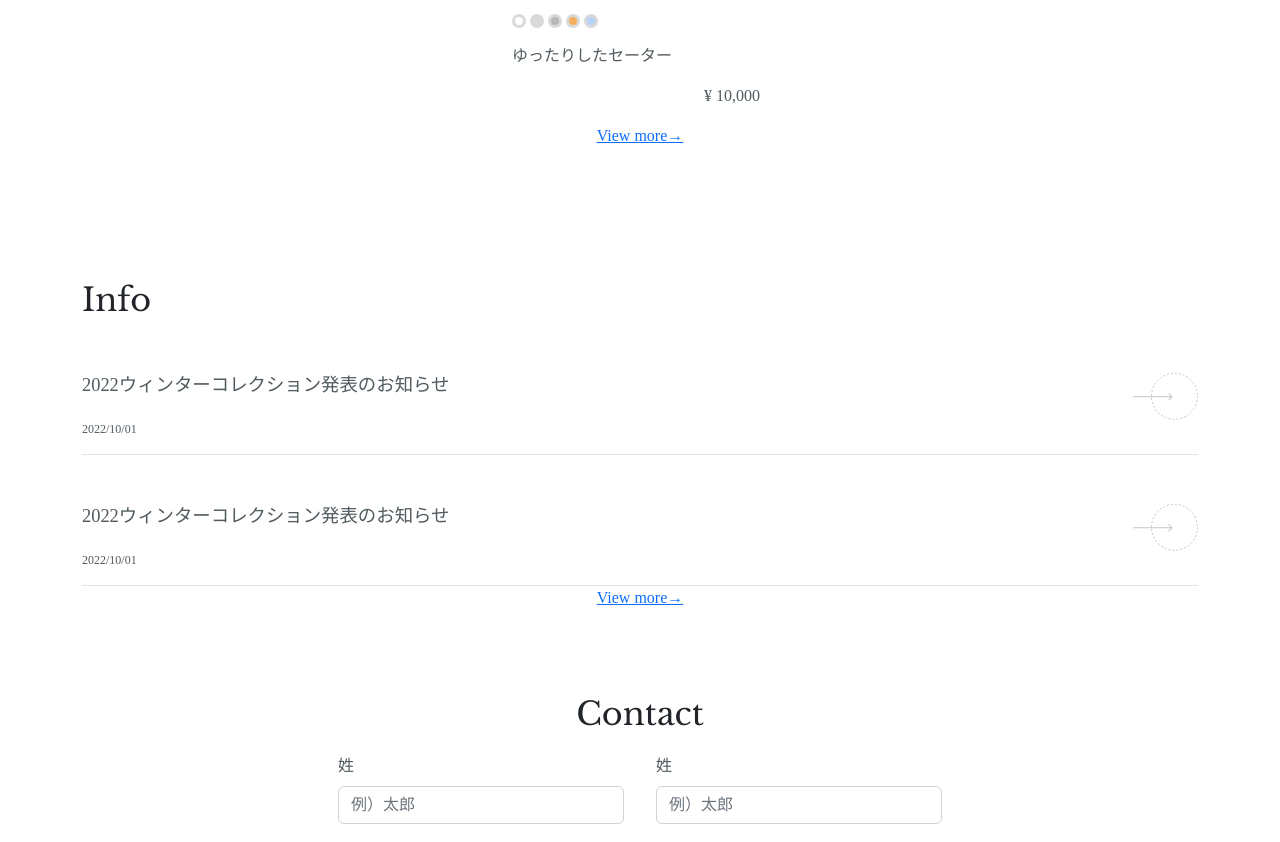
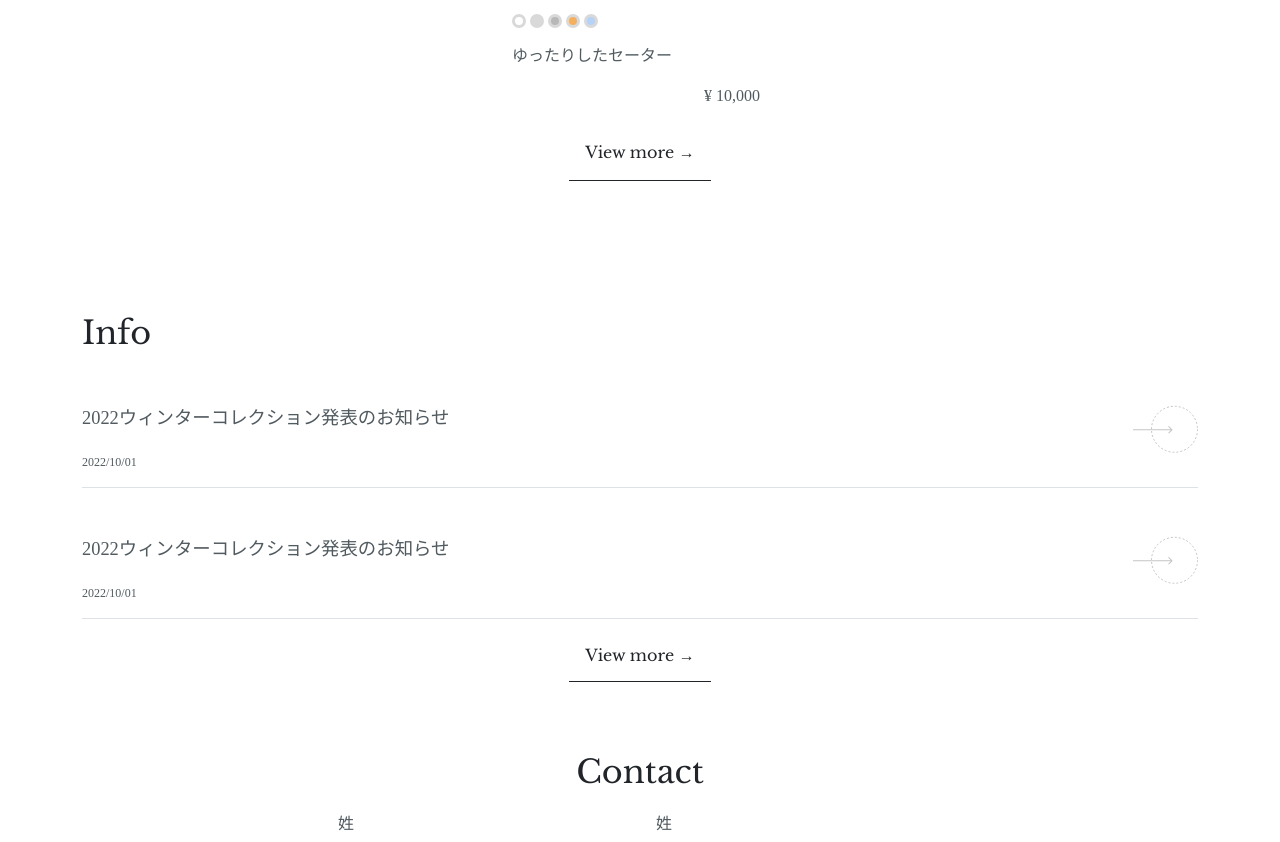
Before and after one commit to Alvil/only_sweater, a Next.js app: page / in a window 1280 px wide. Shown: the part 1649-2491 px from the top of the page. Built offline with nearby package versions, Linux system fonts and the light colour scheme.

Commit message:
fix view more button

```diff
--- a/src/components/atoms/ViewMore.tsx
+++ b/src/components/atoms/ViewMore.tsx
@@ -3,6 +3,14 @@ import React, { FC } from "react";
 interface Props {
   href: string;
 }
+
 export const ViewMore: FC<Props> = ({ href }) => {
-  return <a href={href}>View more→</a>;
+  return (
+    <a
+      href={href}
+      className="text-decoration-none border-bottom p-3 border-dark text-dark libre-baskerville"
+    >
+      View more →
+    </a>
+  );
 };
--- a/src/components/organisms/InfoSection.tsx
+++ b/src/components/organisms/InfoSection.tsx
@@ -25,7 +25,7 @@ export const InfoSection: FC = () => {
           <InfoSectionAnnouncement announcement={announcement} />
         </React.Fragment>
       ))}
-      <section className="text-center">
+      <section className="text-center mt-4">
         <ViewMore href="/info" />
       </section>
     </Container>
```
